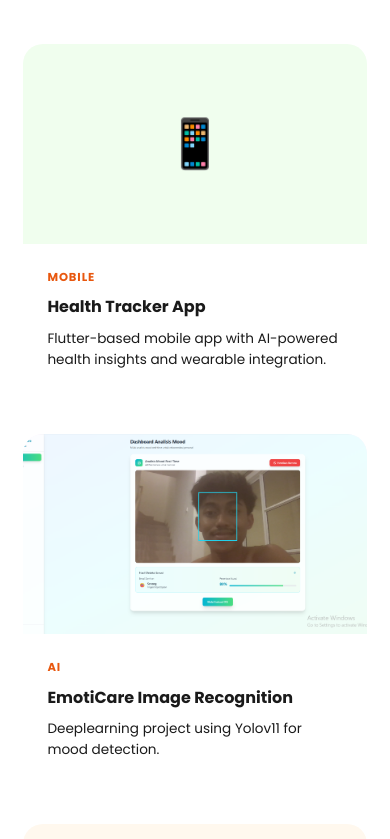
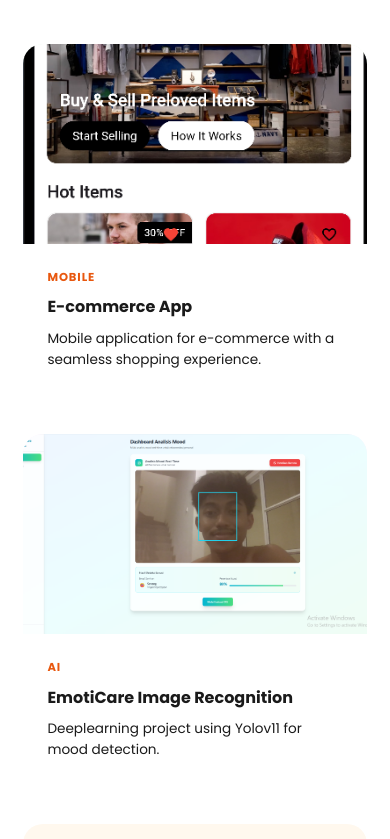
Before and after one commit to rexxel321/Portofolio-Website, a React (Vite) app: page / in a window 390 px wide. Shown: the part 7118-7957 px from the top of the page. Built offline with nearby package versions, Linux system fonts and the light colour scheme; the HTML template or start-up script is replaced by a standard one.

Commit message:
Update mobile project image to e-commerce

```diff
--- a/src/components/Footer.jsx
+++ b/src/components/Footer.jsx
@@ -14,8 +14,8 @@ export default function Footer() {
             Transforming ideas into intelligent digital solutions with cutting-edge technology. Let's build the future together.
           </p>
           <div className="social-links">
-            <a href="https://github.com/muhammaddhiyaulhaq" target="_blank" rel="noopener noreferrer" aria-label="GitHub"><FaGithub /></a>
-            <a href="https://linkedin.com/in/muhammaddhiyaulhaq" target="_blank" rel="noopener noreferrer" aria-label="LinkedIn"><FaLinkedin /></a>
+            <a href="https://github.com/rexxel321" target="_blank" rel="noopener noreferrer" aria-label="GitHub"><FaGithub /></a>
+            <a href="https://www.linkedin.com/in/muhammaddhiyaulhaq-/" target="_blank" rel="noopener noreferrer" aria-label="LinkedIn"><FaLinkedin /></a>
             <a href="https://twitter.com" target="_blank" rel="noopener noreferrer" aria-label="Twitter"><FaTwitter /></a>
           </div>
         </div>
--- a/src/components/Projects.jsx
+++ b/src/components/Projects.jsx
@@ -3,6 +3,7 @@ import useScrollReveal from '../hooks/useScrollReveal'
 import aiChatbotImg from '../assets/ai chatbot.jpeg'
 import volunterImg from '../assets/volunter.png'
 import emotiCareImg from '../assets/EmotiCare.png'
+import ecommerceImg from '../assets/ecommerce.png'
 import './Projects.css'
 
 const projects = [
@@ -27,10 +28,11 @@ const projects = [
   {
     cat: 'mobile',
     emoji: '📱',
+    image: ecommerceImg,
     bg: '#f0feee',
     tag: 'Mobile',
-    title: 'Health Tracker App',
-    desc: 'Flutter-based mobile app with AI-powered health insights and wearable integration.',
+    title: 'E-commerce App',
+    desc: 'Mobile application for e-commerce with a seamless shopping experience.',
   },
   {
     cat: 'ai',
```
Also changed, not shown: src/assets/ecommerce.png (added).
